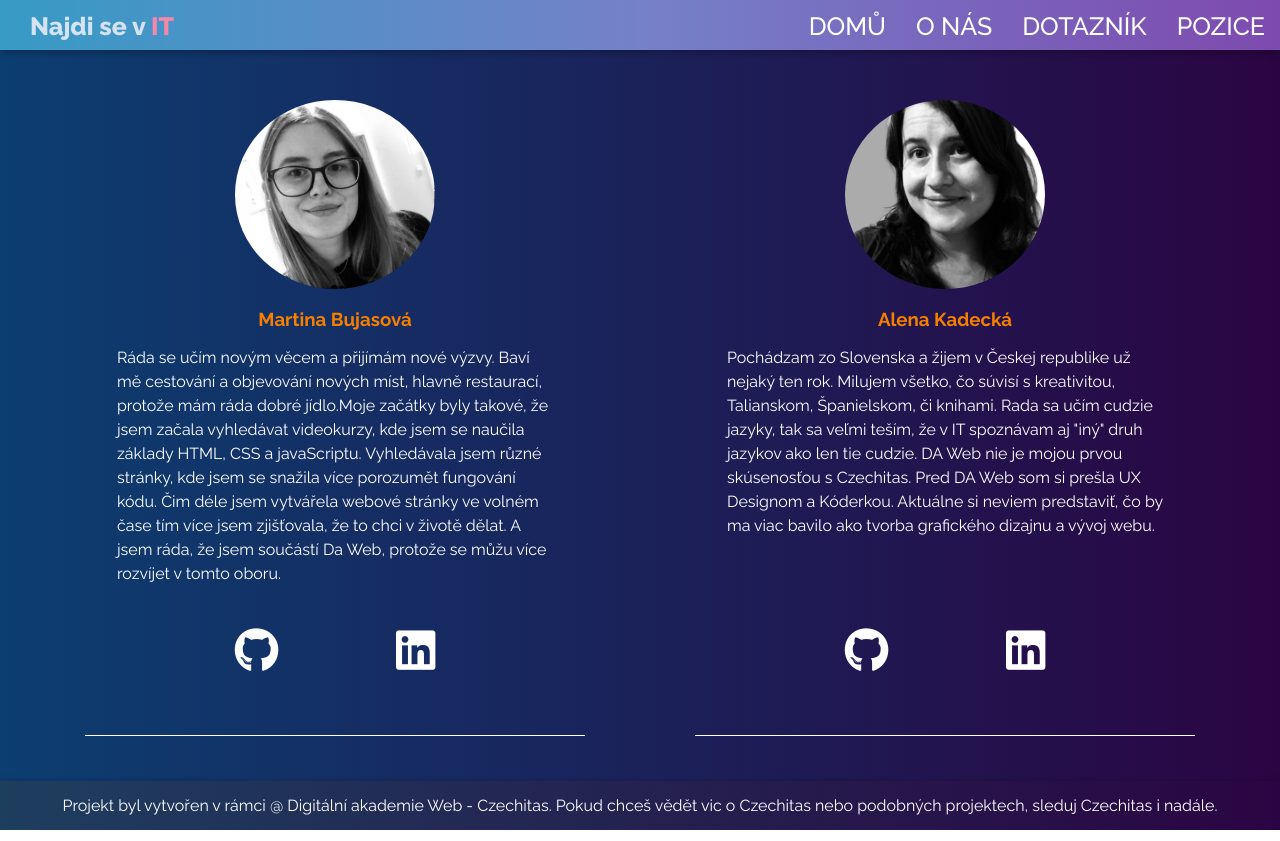
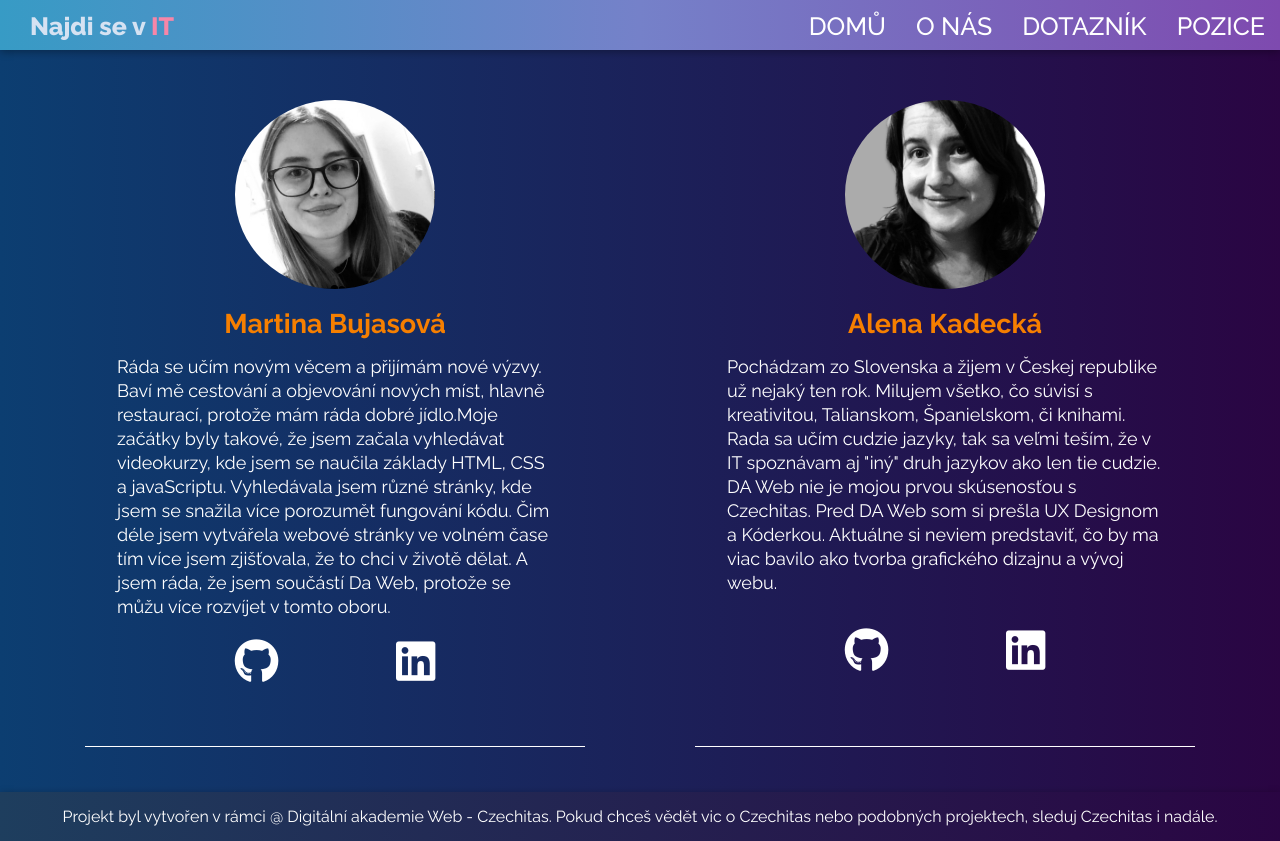
Before and after one commit to Marii125/hackathon, a React (Vite) app: page /about-us in a window 1280 px wide. Built offline with nearby package versions, Linux system fonts and the light colour scheme.

Commit message:
small details adjusment - size of fonts

```diff
--- a/src/components/Congratulation/congratulation.jsx
+++ b/src/components/Congratulation/congratulation.jsx
@@ -3,7 +3,7 @@ import './styles.css';
 export const Congratulation = () => {
   return (
     <div className="result__congratulation">
-      <h3>Srdečně Ti blahopřejeme !</h3>
+      <h2>Srdečně Ti blahopřejeme !</h2>
       <p className="result__congratulation--text">
         Podle výsledku dotazníku sa hodíš na pozici:
       </p>
--- a/src/components/Congratulation/styles.css
+++ b/src/components/Congratulation/styles.css
@@ -9,13 +9,15 @@
 
 }
 
-h3 {
+h2 {
   color: #f67f00;
+
 }
 
 .result__congratulation--text {
-  margin: 0.1rem;
+  margin: 0.7rem;
   color: #f0f8ff;
+  font-size: 20px;
 
 
 }
--- a/src/components/Description/styles.css
+++ b/src/components/Description/styles.css
@@ -6,10 +6,12 @@
    color: #f67f00;
    text-align: center;
    margin: 1rem;
+   font-size: 27px;
 }
 
 .description__position {
    line-height: 1.5rem;
+   font-size: 18px;
 
 }
 
--- a/src/components/DescriptionHome/style.css
+++ b/src/components/DescriptionHome/style.css
@@ -7,6 +7,7 @@
 
 .container__description h3 {
   color: #fff;
+
 }
 
 .container__caption {
--- a/src/components/Navigation/style.css
+++ b/src/components/Navigation/style.css
@@ -41,7 +41,7 @@
 
 
 .navigation__mobile__hamburger i {
-  font-size: 28px;
+  font-size: 25px;
   margin-left: 0;
 }
 
```
